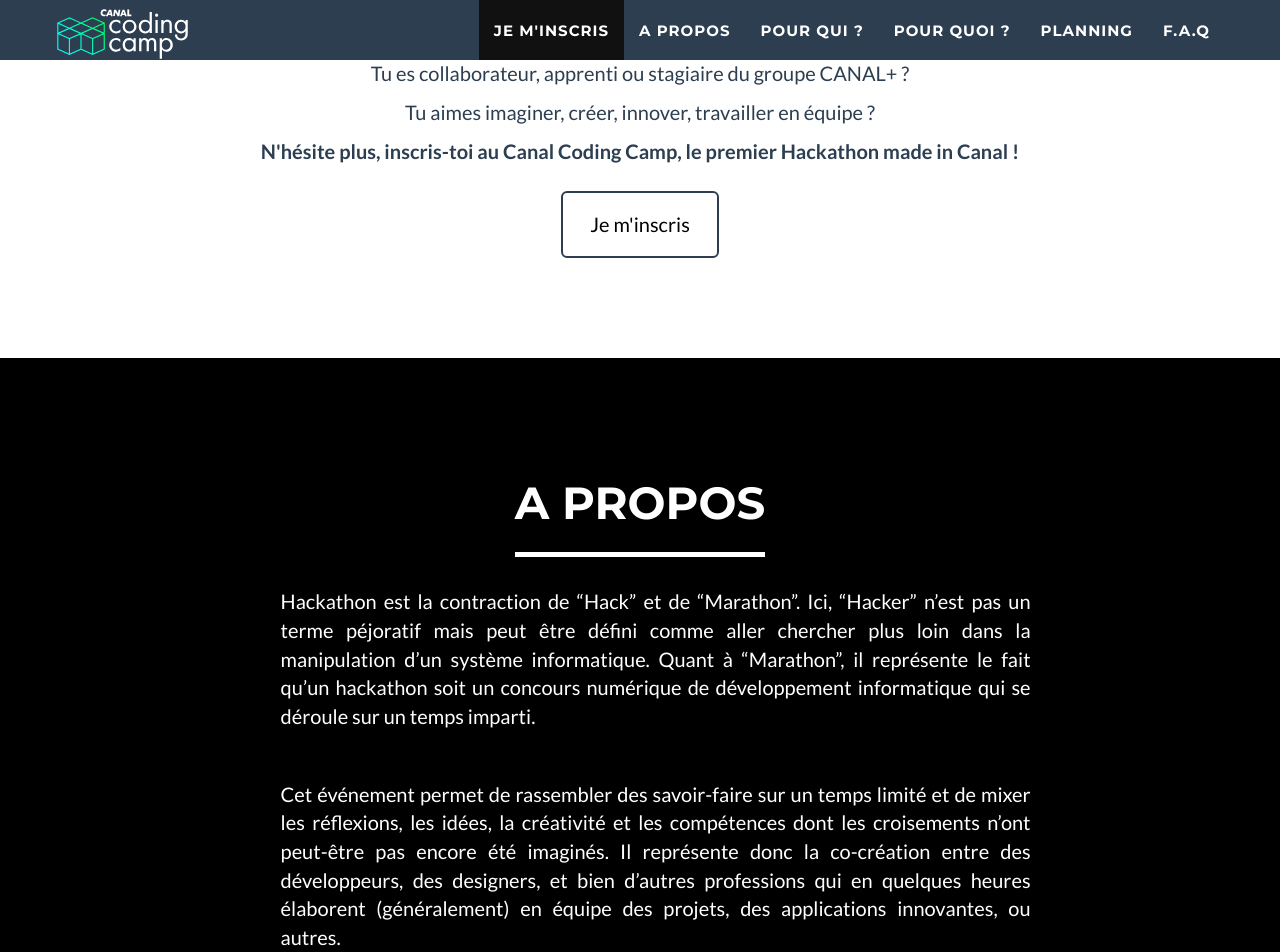
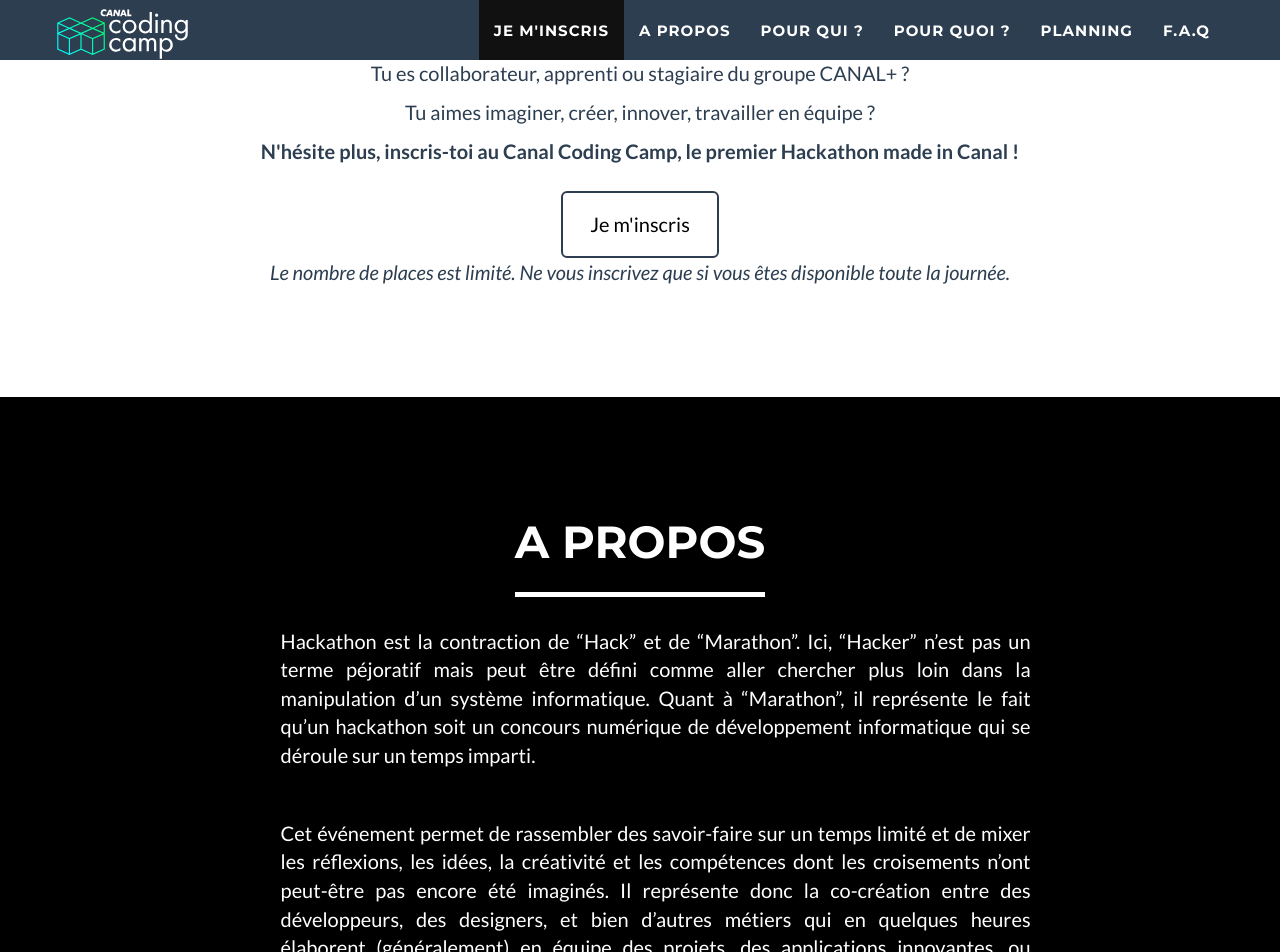
Before and after one commit to canalplus/canal-coding-camp, a Jekyll site: the page built from index.md, in a window 1280 px wide and 1400 px high, scrolled down 893 px. Shown: the top 952 px of the window. Built offline with Jekyll 4.4.1, drawn with Linux system fonts in a browser that asks for light colours; some of the changed text lies outside the part shown.

Commit message:
modifs suite réunion com'

```diff
--- a/_includes/about.html
+++ b/_includes/about.html
@@ -11,12 +11,14 @@
 			<div class="col-lg-8 text-justify">
 				<p>Hackathon est la contraction de “Hack” et de “Marathon”. Ici, “Hacker” n’est pas un terme péjoratif mais peut être défini comme aller chercher plus loin dans la manipulation d’un système informatique. Quant à “Marathon”, il représente le fait qu’un hackathon soit un concours numérique de développement informatique qui se déroule sur un temps imparti.</p>
 				<p>&nbsp;</p>
-				<p>Cet événement permet de rassembler des savoir-faire sur un temps limité et de mixer les réflexions, les idées, la créativité et les compétences dont les croisements n’ont peut-être pas encore été imaginés. Il représente donc la co-création entre des développeurs, des designers, et bien d’autres professions qui en quelques heures élaborent (généralement) en équipe des projets, des applications innovantes, ou autres.</p>
+				<p>Cet événement permet de rassembler des savoir-faire sur un temps limité et de mixer les réflexions, les idées, la créativité et les compétences dont les croisements n’ont peut-être pas encore été imaginés. Il représente donc la co-création entre des développeurs, des designers, et bien d’autres métiers qui en quelques heures élaborent (généralement) en équipe des projets, des applications innovantes, ou autres.</p>
 				<p>&nbsp;</p>
 			</div>
 			<div class="col-lg-12 text-center video">
-				<iframe frameborder="0" width="560" height="315" align="middle" src="//www.dailymotion.com/embed/video/x5e9eog" allowfullscreen></iframe>
-				<!--<br /><a href="http://www.dailymotion.com/video/x5e9eog_dailymotion-hackathon-feb-2017_tech" target="_blank">Hackathon Dailymotion - Fev. 2017</a>-->
+				<!--<iframe frameborder="0" width="560" height="315" align="middle" src="//www.dailymotion.com/embed/video/x5e9eog" allowfullscreen></iframe>-->
+				<a href="http://www.dailymotion.com/video/x5e9eog_dailymotion-hackathon-feb-2017_tech" target="_blank">
+					<img class="img-responsive" src="img/dailymotion.jpg" alt="">
+				</a>
 				<p><i>Exemple de Hackathon @ Dailymotion - Fév. 2017</i></p>
 			</div>
 		</div>
--- a/_includes/apply.html
+++ b/_includes/apply.html
@@ -18,6 +18,9 @@
                     Je m'inscris
                 </a>
             </div>
+			<div class="col-lg-8 col-lg-offset-2 text-center">
+                <p><i>Le nombre de places est limité. Ne vous inscrivez que si vous êtes disponible toute la journée.</i></p>
+            </div>
         </div>
     </div>
 </section>
--- a/_includes/who.html
+++ b/_includes/who.html
@@ -9,7 +9,7 @@
 		</div>
 		<div class="row">
 			<div class="col-lg-12 text-center">
-				<p><span class="key-words">développeurs - marketeurs - graphistes - UX designer - architecte</span></p>
+				<p><span class="key-words">marketeurs - graphistes - développeurs - UX designer - architecte</span></p>
 				<p><b>& tous les talents CANAL+ susceptibles de relever le défi, à savoir créer un concept novateur</b></p>
 			</div>
 		</div>
```
Also changed, not shown: img/dailymotion.jpg (added).
